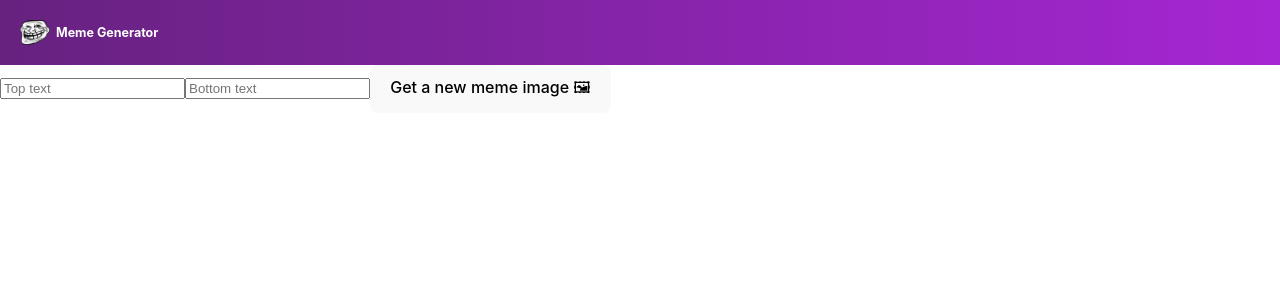
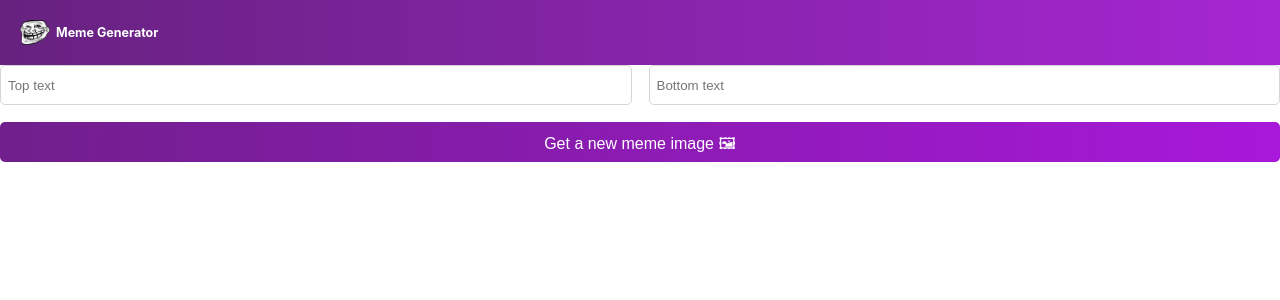
Before and after one commit to jfvillablanca/react-exercise-meme-generator, a React (Vite) app: page / in a window 1280 px wide. Shown: the top 300 px of the page. Built offline with nearby package versions, Linux system fonts and the light colour scheme.

Commit message:
Initial style of form elements

```diff
--- a/src/App.css
+++ b/src/App.css
@@ -20,3 +20,26 @@
     font-size: 1.25rem;
     margin-right: auto;
 }
+
+.form {
+    display: grid;
+    grid-template: 40px 40px / 1fr 1fr;
+    gap: 17px;
+}
+
+.form--input {
+    font-family: "Karla", sans-serif;
+    border-radius: 5px;
+    border: 1px solid #D5D4D8;
+    text-indent: 5px;
+}
+
+.form--button {
+    grid-column: 1 / -1;
+    font-family: "Karla", sans-serif;
+    border-radius: 5px;
+    background: linear-gradient(90.41deg, #711F8D 1.14%, #A818DA 100%);
+    color: white;
+    border: none;
+    cursor: pointer;
+}
```
